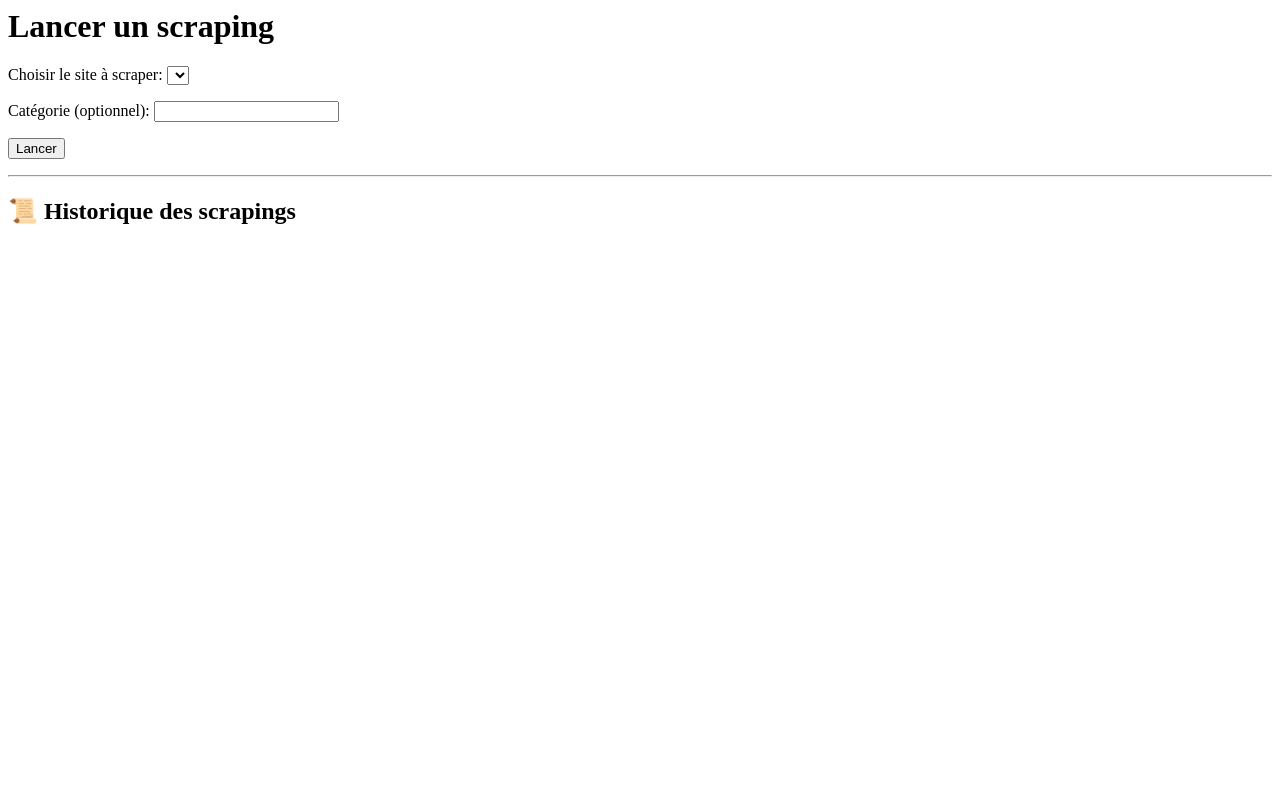
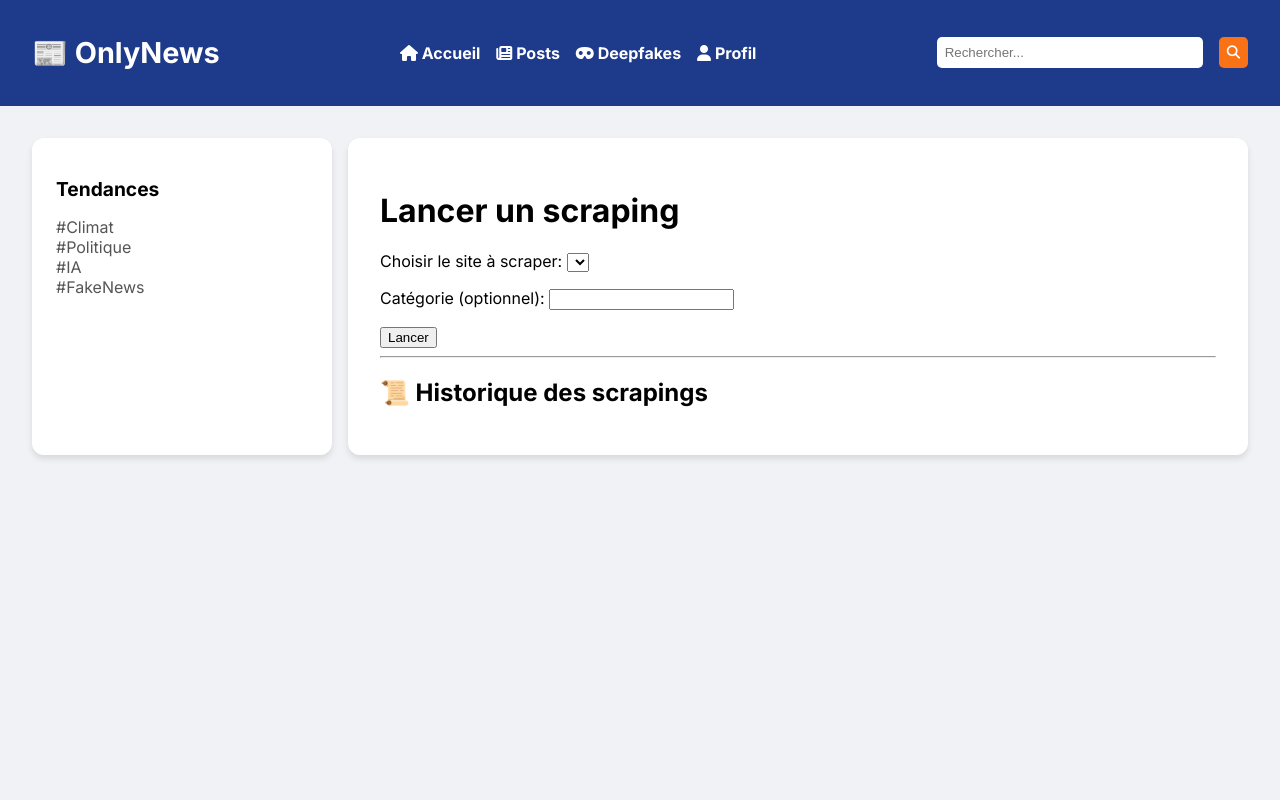
Before and after one commit to BeanEden/Only_News, a Django app: template BACKEND/Scrap/templates/start_scraping.html in a window 1280 px wide. Run offline with Django 5.2, Linux system fonts and the light colour scheme; the template is opened without the code that fills it: values that come from a table or form of the project are taken from there, others are empty.

Commit message:
chargement du front

```diff
--- a/BACKEND/Scrap/templates/start_scraping.html
+++ b/BACKEND/Scrap/templates/start_scraping.html
@@ -1,3 +1,9 @@
+{% extends "base.html" %}
+
+{% block title %}Accueil{% endblock %}
+
+{% block content %}
+
 {% if messages %}
   <div>
     {% for message in messages %}
@@ -42,3 +48,5 @@
     </li>
   {% endfor %}
 </ul>
+
+{% endblock %}
--- /dev/null
+++ b/BACKEND/only_news/static/style.css
@@ -0,0 +1,161 @@
+/* Variables de couleur */
+:root {
+    --primary-color: #1E3A8A; /* Bleu principal */
+    --accent-color: #F97316; /* Orange pour les deepfakes */
+    --white: #ffffff;
+    --light-bg: #f0f2f5;
+    --gray-text: #555;
+  }
+
+  body {
+    font-family: 'Inter', sans-serif;
+    background-color: var(--light-bg);
+    margin: 0;
+  }
+
+  .header {
+    background-color: var(--primary-color);
+    color: var(--white);
+    padding: 1rem 2rem;
+    display: flex;
+    justify-content: space-between;
+    align-items: center;
+  }
+
+  .header h1 {
+    font-size: 1.8rem;
+  }
+
+  .main-nav ul {
+    list-style: none;
+    padding: 0;
+    display: flex;
+    gap: 1rem;
+  }
+
+  .main-nav a {
+    text-decoration: none;
+    color: var(--white);
+    font-weight: bold;
+  }
+
+  .main-nav a:hover {
+    text-decoration: underline;
+  }
+
+  .search-bar {
+    display: flex;
+    align-items: center;
+  }
+
+  .search-bar input {
+    padding: 0.5rem;
+    border-radius: 5px;
+    border: none;
+    margin-right: 1rem;
+    width: 250px;
+  }
+
+  .search-bar button {
+    background-color: var(--accent-color);
+    color: var(--white);
+    border: none;
+    padding: 0.5rem;
+    border-radius: 5px;
+    cursor: pointer;
+  }
+
+  .search-bar button:hover {
+    background-color: #F9701A;
+  }
+
+  .container {
+    display: grid;
+    grid-template-columns: 1fr 3fr;
+    gap: 1rem;
+    padding: 2rem;
+  }
+
+  .sidebar {
+    background-color: var(--white);
+    padding: 1.5rem;
+    border-radius: 12px;
+    box-shadow: 0 4px 6px rgba(0, 0, 0, 0.1);
+  }
+
+  .sidebar h2 {
+    font-size: 1.2rem;
+    margin-bottom: 1rem;
+  }
+
+  .sidebar ul {
+    list-style: none;
+    padding: 0;
+  }
+
+  .sidebar li {
+    color: var(--gray-text);
+  }
+
+  .feed {
+    background-color: var(--white);
+    padding: 2rem;
+    border-radius: 12px;
+    box-shadow: 0 4px 6px rgba(0, 0, 0, 0.1);
+  }
+
+  .feed h2 {
+    font-size: 1.5rem;
+    margin-bottom: 1rem;
+  }
+
+  .post-box {
+    margin-bottom: 2rem;
+  }
+
+  .post-box textarea {
+    width: 100%;
+    padding: 1rem;
+    border-radius: 10px;
+    border: 1px solid #ddd;
+    font-size: 1rem;
+    resize: vertical;
+  }
+
+  .post-box button {
+    background-color: var(--primary-color);
+    color: var(--white);
+    border: none;
+    padding: 0.6rem 1.2rem;
+    margin-top: 0.5rem;
+    border-radius: 8px;
+    cursor: pointer;
+  }
+
+  .post-box button:hover {
+    background-color: #162d6d;
+  }
+
+  .post {
+    border-bottom: 1px solid #eee;
+    padding: 1rem 0;
+    font-size: 0.95rem;
+  }
+
+  .post strong {
+    color: var(--primary-color);
+  }
+
+  /* Post Deepfake */
+  .deepfake {
+    background-color: #fff3e0;
+    border-left: 4px solid var(--accent-color);
+    padding-left: 0.5rem;
+  }
+
+  /* Post Verified */
+  .post.verified {
+    background-color: #e0f7fa;
+    border-left: 4px solid #00acc1;
+    padding-left: 0.5rem;
+  }
--- /dev/null
+++ b/BACKEND/only_news/templates/base.html
@@ -0,0 +1,53 @@
+{% load static %}
+<!DOCTYPE html>
+<html lang="fr">
+<head>
+  <meta charset="UTF-8" />
+  <meta name="viewport" content="width=device-width, initial-scale=1.0" />
+  <title>{% block title %}OnlyNews{% endblock %}</title>
+  <link href="https://fonts.googleapis.com/css2?family=Inter:wght@400;600;700&display=swap" rel="stylesheet">
+  <link rel="stylesheet" href="{% static 'style.css' %}">
+  <link rel="stylesheet" href="https://cdnjs.cloudflare.com/ajax/libs/font-awesome/6.5.0/css/all.min.css" />
+</head>
+<body>
+  <!-- Barre du haut - Navigation principale -->
+  <header class="header">
+    <div class="logo">
+      <h1>📰 OnlyNews</h1>
+    </div>
+    <nav class="main-nav">
+      <ul>
+        <li><a href="/"><i class="fa fa-house"></i> Accueil</a></li>
+        <li><a href="/posts/"><i class="fa fa-newspaper"></i> Posts</a></li>
+        <li><a href="/deepfakes/"><i class="fa fa-mask"></i> Deepfakes</a></li>
+        <li><a href="/profile/"><i class="fa fa-user"></i> Profil</a></li>
+      </ul>
+    </nav>
+    <div class="search-bar">
+      <input type="text" placeholder="Rechercher..." />
+      <button><i class="fa fa-search"></i></button>
+    </div>
+  </header>
+
+  <div class="container">
+    <!-- Barre latérale -->
+    <aside class="sidebar">
+      <h2>Tendances</h2>
+      <ul>
+        <li>#Climat</li>
+        <li>#Politique</li>
+        <li>#IA</li>
+        <li>#FakeNews</li>
+      </ul>
+    </aside>
+
+    <!-- Contenu principal -->
+    <main class="feed">
+      {% block content %}
+      {% endblock %}
+    </main>
+  </div>
+
+  {% block scripts %}{% endblock %}
+</body>
+</html>
--- a/BACKEND/only_news/urls.py
+++ b/BACKEND/only_news/urls.py
@@ -16,9 +16,11 @@ Including another URLconf
 """
 from django.contrib import admin
 from django.urls import path, include
+from . import views
 
 urlpatterns = [
     path('admin/', admin.site.urls),
+    path('', views.home_onlyNews, name='home'),
     path('API/', include('API.urls'), name='API'),
     path('scraping/', include('Scrap.urls')),
 ]
--- a/BACKEND/only_news/utils.py
+++ b/BACKEND/only_news/utils.py
@@ -2,7 +2,7 @@ import os
 from django.conf import settings
 
 def get_available_sites():
-    scrap_root = os.path.join(settings.BASE_DIR, 'app/SCRAP/scrapers')
+    scrap_root = os.path.join(settings.BASE_DIR, 'SCRAP/scrapers')
 
     projects = {}
     for d in os.listdir(scrap_root):
--- /dev/null
+++ b/BACKEND/only_news/views.py
@@ -0,0 +1,4 @@
+from django.shortcuts import render
+
+def home_onlyNews(request):
+    return render(request, 'home.html')
```
Also changed, not shown: BACKEND/only_news/settings.py (+6 -2 lines), BACKEND/only_news/templates/home.html (added, +17 -0 lines).
